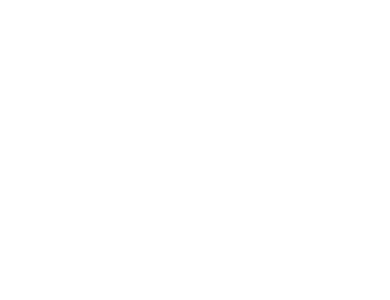
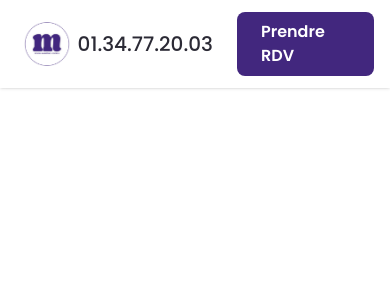
Before and after one commit to ThibaultG94/marketing-box-web-showcase, a React (Vite) app: page / in a window 390 px wide. Shown: the top 300 px of the page. Built offline with nearby package versions, Linux system fonts and the light colour scheme.

Commit message:
Added an animated header with a call-to-action button and phone number, and applied the Poppins font in the CSS.

```diff
--- a/src/components/layout/Header.jsx
+++ b/src/components/layout/Header.jsx
@@ -1,7 +1,59 @@
-import React from "react";
+import { motion } from "framer-motion";
+
+const CTAButton = ({ href, children }) => (
+  <motion.a
+    href={href}
+    target="_blank"
+    rel="noopener noreferrer"
+    className="bg-[#42277e] text-white px-6 py-2 rounded-lg font-semibold transition-all"
+    whileHover={{ scale: 1.02 }}
+    whileTap={{ scale: 0.98 }}
+  >
+    {children}
+  </motion.a>
+);
+
+const PhoneNumber = () => (
+  <motion.a
+    href="tel:01.34.77.20.03"
+    className="flex items-center gap-2 text-xl text-[#2b2a35] font-medium"
+    whileHover={{ scale: 1.05 }}
+    whileTap={{ scale: 0.95 }}
+  >
+    <span className="hidden sm:inline">📲</span>
+    01.34.77.20.03
+  </motion.a>
+);
 
 const Header = () => {
-  return <div></div>;
+  return (
+    <motion.header
+      initial={{ y: -100 }}
+      animate={{ y: 0 }}
+      className="fixed top-0 left-0 right-0 bg-white shadow-sm z-50"
+    >
+      <div className="container mx-auto px-4 py-3">
+        <nav className="flex justify-between items-center">
+          {/* Logo */}
+          <motion.a href="/" whileHover={{ scale: 1.05 }} className="w-16">
+            <img
+              src="/src/assets/logo.png"
+              alt="Marketing Box Logo"
+              className="w-full h-auto"
+            />
+          </motion.a>
+
+          {/* Right-hand navigation */}
+          <div className="flex items-center gap-6">
+            <PhoneNumber />
+            <CTAButton href="https://projet.marketingbox.fr">
+              Prendre RDV
+            </CTAButton>
+          </div>
+        </nav>
+      </div>
+    </motion.header>
+  );
 };
 
 export default Header;
--- a/src/index.css
+++ b/src/index.css
@@ -1 +1,7 @@
 @import "tailwindcss";
+
+@layer base {
+    body {
+        @apply font-['Poppins'] antialiased;
+    }
+}
```
Also changed, not shown: src/assets/logo.png (added).
